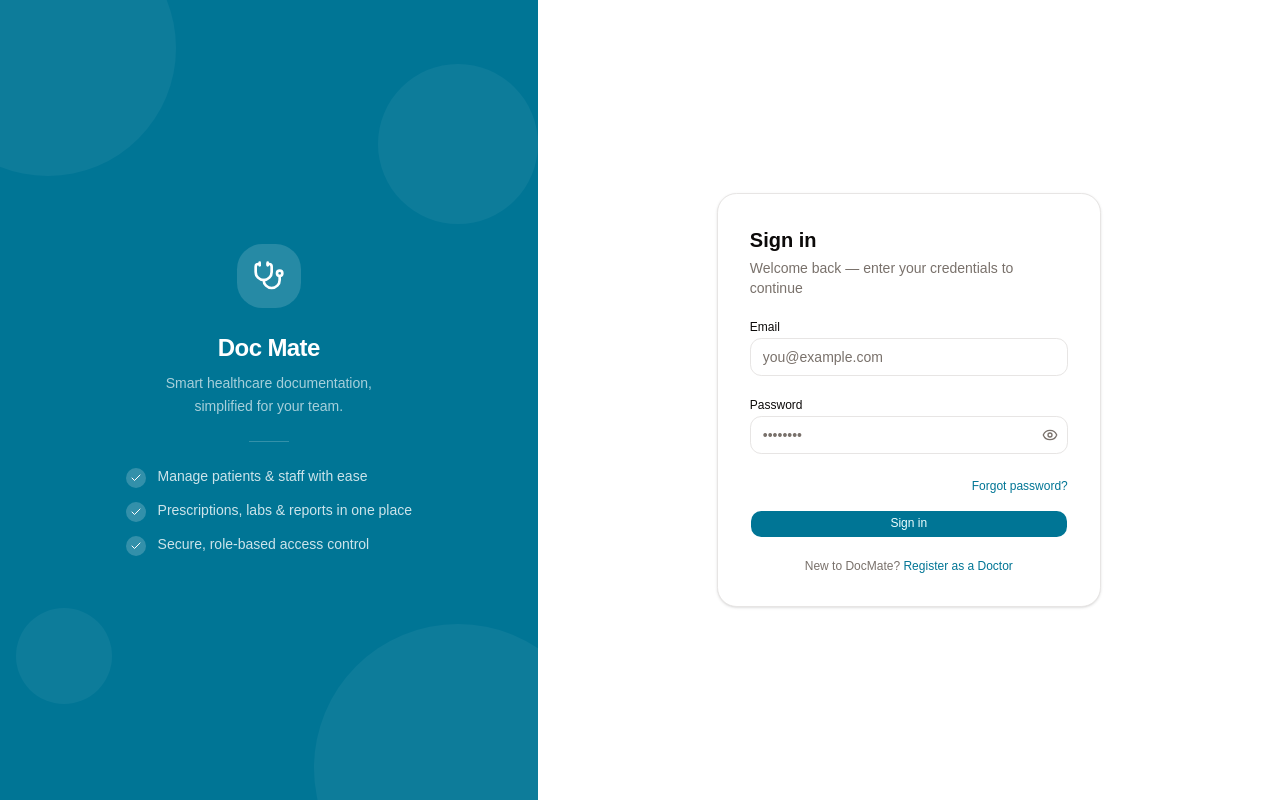
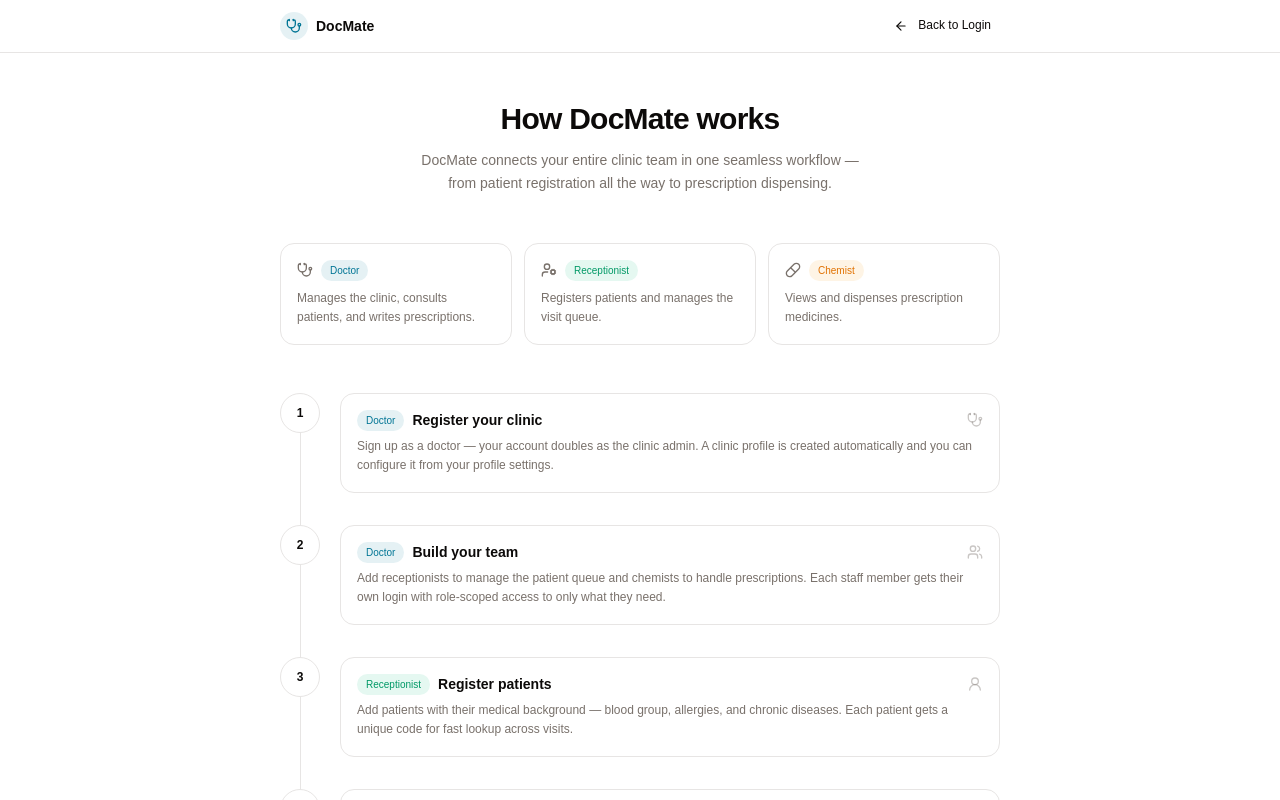
Before and after one commit to Priyanshu-web-tech/Clinic-Management-System, a React (Vite) app in the folder client/: page /guide in a window 1280 px wide. Before the commit this address led to /login. Built offline with nearby package versions, Linux system fonts and the light colour scheme; no server answers.

Commit message:
feat: add how-it-works guide page with role-based workflow timeline

```diff
--- a/client/src/components/app-sidebar.tsx
+++ b/client/src/components/app-sidebar.tsx
@@ -1,9 +1,9 @@
 import { useState } from "react"
-import { NavLink } from "react-router-dom"
-import { ChevronLeft, ChevronRight, Stethoscope } from "lucide-react"
+import { Link, NavLink } from "react-router-dom"
+import { ChevronLeft, ChevronRight, Stethoscope, BookOpen } from "lucide-react"
 
 import { useAppSelector } from "@/store/hook"
-import { ALL_NAV_ITEMS } from "@/constants/constants"
+import { ALL_NAV_ITEMS, NAVIGATION_ROUTES } from "@/constants/constants"
 
 interface AppSidebarProps {
   mobileOpen: boolean
@@ -63,6 +63,20 @@ const AppSidebar = ({ mobileOpen }: AppSidebarProps) => {
         ))}
       </nav>
 
+      {/* How it works */}
+      <div className="border-t border-sidebar-border px-2 py-2">
+        <Link
+          to={NAVIGATION_ROUTES.GUIDE}
+          title="How it works"
+          className={`flex items-center rounded-md px-2 py-2 text-sm text-sidebar-foreground transition-colors hover:bg-sidebar-accent hover:text-sidebar-accent-foreground ${
+            collapsed ? "md:justify-center" : "gap-3"
+          }`}
+        >
+          <BookOpen className="size-4 shrink-0" />
+          <span className={collapsed ? "md:hidden" : ""}>How it works</span>
+        </Link>
+      </div>
+
       {/* Collapse toggle — desktop only */}
       <div className="hidden border-t border-sidebar-border p-2 md:block">
         <button
--- a/client/src/components/auth-layout.tsx
+++ b/client/src/components/auth-layout.tsx
@@ -1,6 +1,6 @@
-import { Check, Stethoscope } from "lucide-react"
-import { Outlet } from "react-router-dom"
-import { AUTH_FEATURES } from "@/constants/constants"
+import { Check, Stethoscope, ArrowRight } from "lucide-react"
+import { Link, Outlet } from "react-router-dom"
+import { AUTH_FEATURES, NAVIGATION_ROUTES } from "@/constants/constants"
 
 const AuthLayout = () => {
   return (
@@ -40,6 +40,16 @@ const AuthLayout = () => {
               </div>
             ))}
           </div>
+
+          <div className="h-px w-10 bg-white/20" />
+
+          <Link
+            to={NAVIGATION_ROUTES.GUIDE}
+            className="group flex items-center gap-1.5 rounded-full border border-white/40 px-4 py-1.5 text-xs font-medium text-white/90 transition-colors hover:border-white/70 hover:bg-white/10 hover:text-white"
+          >
+            See how it works
+            <ArrowRight className="size-3 transition-transform duration-200 group-hover:translate-x-0.5" />
+          </Link>
         </div>
       </div>
 
@@ -53,6 +63,12 @@ const AuthLayout = () => {
           <span className="text-sm font-bold tracking-tight text-foreground">
             Doc Mate
           </span>
+          <Link
+            to={NAVIGATION_ROUTES.GUIDE}
+            className="text-xs text-muted-foreground transition-colors hover:text-primary hover:underline"
+          >
+            See how it works →
+          </Link>
         </div>
 
         <Outlet />
--- a/client/src/constants/constants.ts
+++ b/client/src/constants/constants.ts
@@ -81,6 +81,7 @@ export const NAVIGATION_ROUTES = {
   PATIENTS: "/patients",
   VISITS: "/visits",
   PRESCRIPTIONS: "/prescriptions",
+  GUIDE: "/guide",
 }
 
 export const USER_TYPE_OPTIONS = [
--- /dev/null
+++ b/client/src/pages/guide/guide.tsx
@@ -0,0 +1,232 @@
+import { Link, useNavigate } from "react-router-dom"
+import {
+  Stethoscope,
+  Users,
+  UserRound,
+  CalendarCheck,
+  ClipboardList,
+  Pill,
+  ArrowLeft,
+  Activity,
+  UserCog,
+} from "lucide-react"
+
+import { Badge } from "@/components/ui/badge"
+import { Button } from "@/components/ui/button"
+import { NAVIGATION_ROUTES } from "@/constants/constants"
+import { useAppSelector } from "@/store/hook"
+import type { LucideIcon } from "lucide-react"
+
+type Role = "doctor" | "receptionist" | "chemist"
+
+const ROLE_CONFIG: Record<
+  Role,
+  {
+    label: string
+    variant: "default" | "success" | "warning"
+    description: string
+    icon: LucideIcon
+  }
+> = {
+  doctor: {
+    label: "Doctor",
+    variant: "default",
+    description: "Manages the clinic, consults patients, and writes prescriptions.",
+    icon: Stethoscope,
+  },
+  receptionist: {
+    label: "Receptionist",
+    variant: "success",
+    description: "Registers patients and manages the visit queue.",
+    icon: UserCog,
+  },
+  chemist: {
+    label: "Chemist",
+    variant: "warning",
+    description: "Views and dispenses prescription medicines.",
+    icon: Pill,
+  },
+}
+
+const steps: { role: Role; title: string; description: string; icon: LucideIcon }[] = [
+  {
+    role: "doctor",
+    title: "Register your clinic",
+    description:
+      "Sign up as a doctor — your account doubles as the clinic admin. A clinic profile is created automatically and you can configure it from your profile settings.",
+    icon: Stethoscope,
+  },
+  {
+    role: "doctor",
+    title: "Build your team",
+    description:
+      "Add receptionists to manage the patient queue and chemists to handle prescriptions. Each staff member gets their own login with role-scoped access to only what they need.",
+    icon: Users,
+  },
+  {
+    role: "receptionist",
+    title: "Register patients",
+    description:
+      "Add patients with their medical background — blood group, allergies, and chronic diseases. Each patient gets a unique code for fast lookup across visits.",
+    icon: UserRound,
+  },
+  {
+    role: "receptionist",
+    title: "Add a patient to the queue",
+    description:
+      "When a patient arrives, register a visit. They're assigned a token number and placed in the waiting queue. All active staff see the update instantly — no manual refresh needed.",
+    icon: CalendarCheck,
+  },
+  {
+    role: "doctor",
+    title: "Start consultation",
+    description:
+      "Pick the next waiting patient from the queue to begin consultation. Record symptoms and notes directly in the visit detail screen.",
+    icon: Activity,
+  },
+  {
+    role: "doctor",
+    title: "Complete visit with prescription",
+    description:
+      "Add a diagnosis, a follow-up date, and medicines with dosage, frequency, and timing. Completing the visit generates a prescription and automatically emails a visit summary to the patient.",
+    icon: ClipboardList,
+  },
+  {
+    role: "chemist",
+    title: "Dispense medicines",
+    description:
+      "New prescriptions appear in real-time on the chemist's screen the moment a doctor completes a visit. View medicine frequency, timing, and duration, then dispense accordingly.",
+    icon: Pill,
+  },
+]
+
+const Guide = () => {
+  const navigate = useNavigate()
+  const isSignedIn = useAppSelector((state) => state.userData.isSignedIn)
+
+  return (
+    <div className="h-screen overflow-y-auto bg-background">
+      {/* Sticky header */}
+      <header className="sticky top-0 z-20 border-b border-border bg-background/80 backdrop-blur-sm">
+        <div className="mx-auto flex max-w-3xl items-center justify-between px-6 py-3">
+          <div className="flex items-center gap-2">
+            <div className="flex size-7 items-center justify-center rounded-lg bg-primary/10">
+              <Stethoscope className="size-4 text-primary" />
+            </div>
+            <span className="text-sm font-semibold text-foreground">DocMate</span>
+          </div>
+          {isSignedIn ? (
+            <Button variant="ghost" size="sm" onClick={() => navigate(-1)}>
+              <ArrowLeft className="mr-1.5 size-3.5" />
+              Back
+            </Button>
+          ) : (
+            <Button variant="ghost" size="sm" asChild>
+              <Link to={NAVIGATION_ROUTES.LOGIN}>
+                <ArrowLeft className="mr-1.5 size-3.5" />
+                Back to Login
+              </Link>
+            </Button>
+          )}
+        </div>
+      </header>
+
+      <main className="mx-auto max-w-3xl px-6 py-12">
+        {/* Hero */}
+        <div className="mb-12 text-center">
+          <h1 className="text-3xl font-bold tracking-tight text-foreground">
+            How DocMate works
+          </h1>
+          <p className="mt-3 text-sm leading-relaxed text-muted-foreground">
+            DocMate connects your entire clinic team in one seamless workflow —<br className="hidden sm:block" />
+            from patient registration all the way to prescription dispensing.
+          </p>
+        </div>
+
+        {/* Role legend */}
+        <div className="mb-12 grid grid-cols-1 gap-3 sm:grid-cols-3">
+          {(Object.entries(ROLE_CONFIG) as [Role, (typeof ROLE_CONFIG)[Role]][]).map(
+            ([, config]) => {
+              const Icon = config.icon
+              return (
+                <div
+                  key={config.label}
+                  className="rounded-lg border border-border bg-card p-4"
+                >
+                  <div className="mb-2 flex items-center gap-2">
+                    <Icon className="size-4 text-muted-foreground" />
+                    <Badge variant={config.variant} className="text-[10px]">
+                      {config.label}
+                    </Badge>
+                  </div>
+                  <p className="text-xs leading-relaxed text-muted-foreground">
+                    {config.description}
+                  </p>
+                </div>
+              )
+            }
+          )}
+        </div>
+
+        {/* Timeline */}
+        <div className="relative">
+          {/* Vertical connecting line */}
+          <div className="absolute top-5 left-5 bottom-5 w-px bg-border" />
+
+          <div className="space-y-8">
+            {steps.map((step, index) => {
+              const Icon = step.icon
+              const role = ROLE_CONFIG[step.role]
+              return (
+                <div key={index} className="relative flex gap-5">
+                  {/* Step number bubble */}
+                  <div className="relative z-10 flex size-10 shrink-0 items-center justify-center rounded-full border border-border bg-background text-xs font-semibold text-foreground">
+                    {index + 1}
+                  </div>
+
+                  {/* Content card */}
+                  <div className="flex-1 rounded-lg border border-border bg-card p-4">
+                    <div className="mb-1.5 flex flex-wrap items-center gap-2">
+                      <Badge variant={role.variant} className="text-[10px]">
+                        {role.label}
+                      </Badge>
+                      <h3 className="text-sm font-semibold text-foreground">
+                        {step.title}
+                      </h3>
+                      <Icon className="ml-auto size-4 shrink-0 text-muted-foreground/40" />
+                    </div>
+                    <p className="text-xs leading-relaxed text-muted-foreground">
+                      {step.description}
+                    </p>
+                  </div>
+                </div>
+              )
+            })}
+          </div>
+        </div>
+
+        {/* CTA */}
+        {!isSignedIn && (
+          <div className="mt-14 flex flex-col items-center gap-4 rounded-xl border border-border bg-card p-8 text-center">
+            <h2 className="text-base font-semibold text-foreground">
+              Ready to get started?
+            </h2>
+            <p className="text-xs text-muted-foreground">
+              Set up your clinic in minutes — no configuration required.
+            </p>
+            <div className="flex flex-wrap justify-center gap-3">
+              <Button asChild>
+                <Link to={NAVIGATION_ROUTES.REGISTER}>Register your clinic</Link>
+              </Button>
+              <Button variant="outline" asChild>
+                <Link to={NAVIGATION_ROUTES.LOGIN}>Sign in</Link>
+              </Button>
+            </div>
+          </div>
+        )}
+      </main>
+    </div>
+  )
+}
+
+export default Guide
--- a/client/src/router/app-routes.tsx
+++ b/client/src/router/app-routes.tsx
@@ -23,6 +23,7 @@ const VerifyOtp = lazy(() => import("@/pages/verify-otp/verify-otp"))
 const ResetPassword = lazy(
   () => import("@/pages/reset-password/reset-password")
 )
+const Guide = lazy(() => import("@/pages/guide/guide"))
 
 const PrivateRoute = () => {
   const isSignedIn = useAppSelector((state) => state.userData.isSignedIn)
@@ -110,6 +111,8 @@ const AppRoutes = () => {
         </Route>
       </Route>
 
+      <Route path="guide" element={<Guide />} />
+
       <Route
         path="*"
         element={<Navigate to={isSignedIn ? "/" : "/login"} replace />}
```
Also changed, not shown: 1 other file (tests, documents, lock files or other folders).
